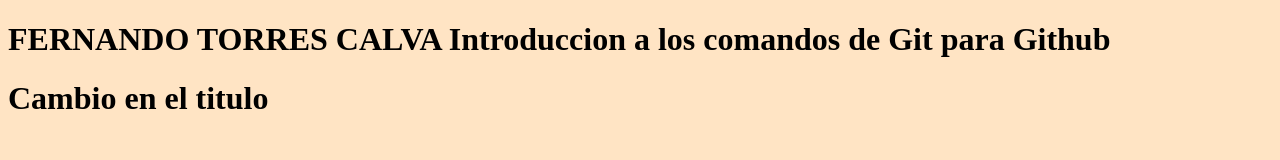
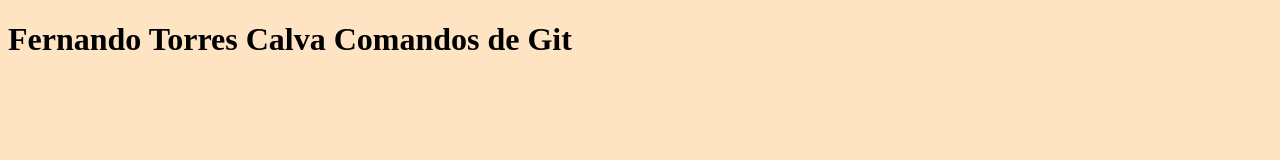
Before and after one commit to Fernando1999hsm/IHC, a plain HTML site: page index.html in a window 1280 px wide. Drawn offline with Linux system fonts and the light colour scheme.

Commit message:
Deploy Netlify2

```diff
--- a/app.js
+++ b/app.js
@@ -1,3 +1,3 @@
 let titulo = document.getElementById('titulo');
 
-titulo.innerHTML = "Cambio en el titulo";
+titulo.innerHTML = "Fernando Torres Calva Comandos de Git";
--- a/index.html
+++ b/index.html
@@ -8,7 +8,6 @@
     <title>Intro a GIT</title>
 </head>
 <body>
-    <h1> FERNANDO TORRES CALVA Introduccion a los comandos de Git para Github </h1>
     <h1 id="titulo">Introducciona los comandos de Git oara Github</h1>
 
     <script src="app.js"></script>
```
